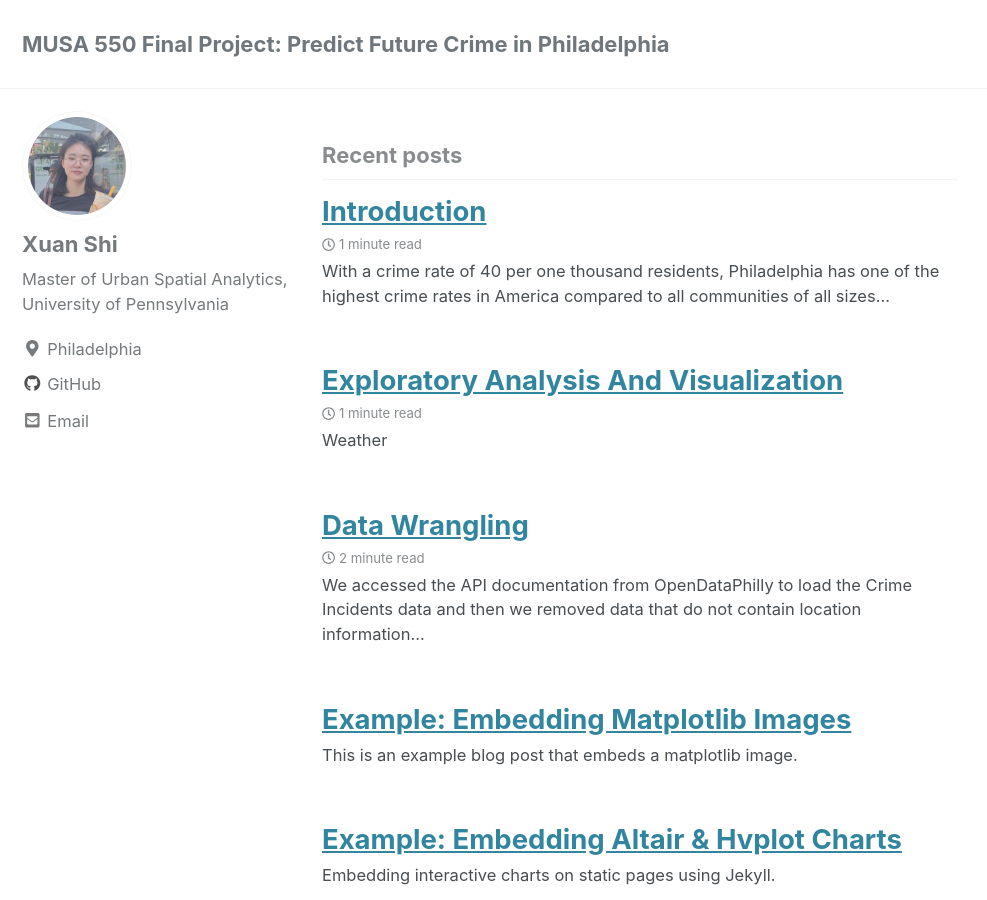
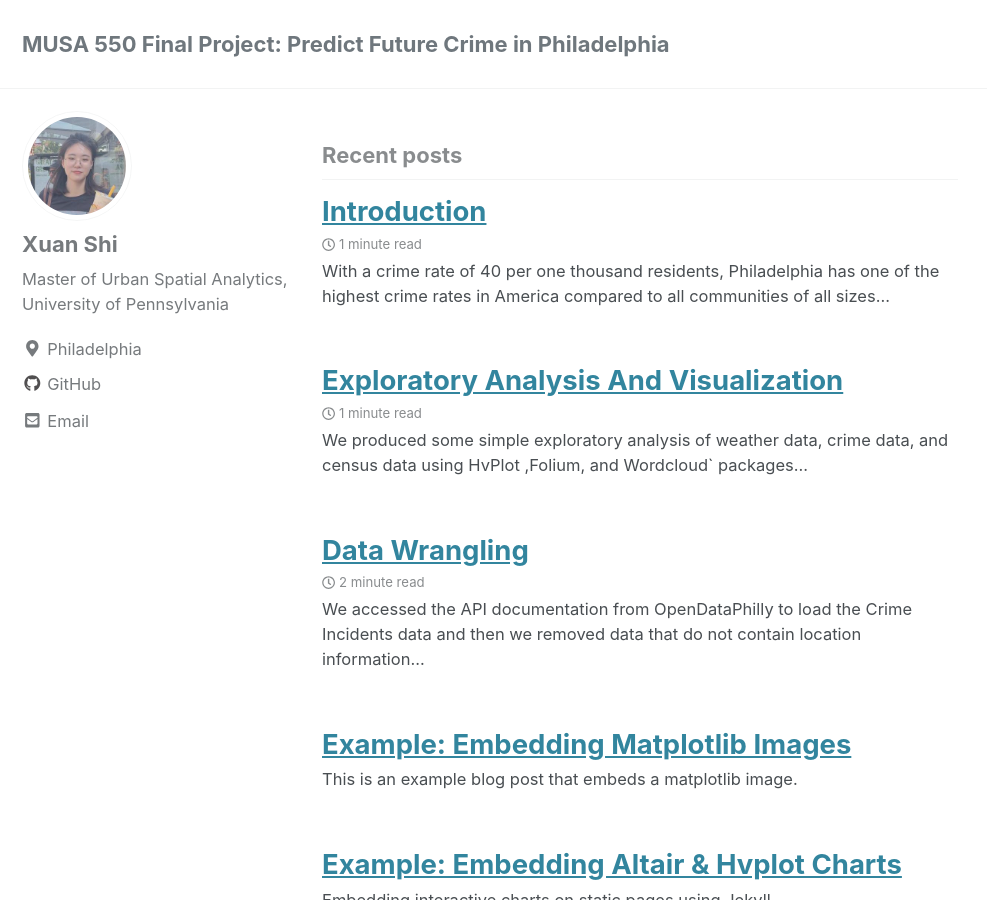
Before and after one commit to Seren-SX/MUSA550-final, a Jekyll site: the page built from index.html, in a window 1280 px wide and 900 px high. Shown: the whole window, without its empty margins (0-987 px from the left). Built offline with Jekyll 4.4.1, drawn with Linux system fonts in a browser that asks for light colours; cached includes are drawn as plain includes; nearby versions of some CDN libraries; a script that is not in the unit is left out; the list of posts is cut into pages by our own code.

Commit message:
Update 2020-12-22-Exploratory-analysis-and-Visualization.md

```diff
--- a/_posts/2020-12-22-Exploratory-analysis-and-Visualization.md
+++ b/_posts/2020-12-22-Exploratory-analysis-and-Visualization.md
@@ -32,23 +32,26 @@ hv-loader:
     - '500'
   hv-chart-8:
     - charts/Total_population.html
-    - '500'
+    - '400'
   hv-chart-9:
     - charts/White_population.html
-    - '500'
+    - '400'
   hv-chart-10:
     - charts/Median_household_income.html
-    - '500'
+    - '400'
   hv-chart-11:
     - charts/Median_contract_rent.html
-    - '500'
+    - '400'
 toc: true
 toc_sticky: true
 read_time: true
 folium-loader:
   folium-chart-1:
     - charts/distribution.html
-    - '400'
+    - '700'
+excerpt: >-
+  We produced some simple exploratory analysis of weather data, crime data, and
+  census data using `HvPlot` ,`Folium, and `Wordcloud` packages...
 ---
 ## **Weather**
 
```
